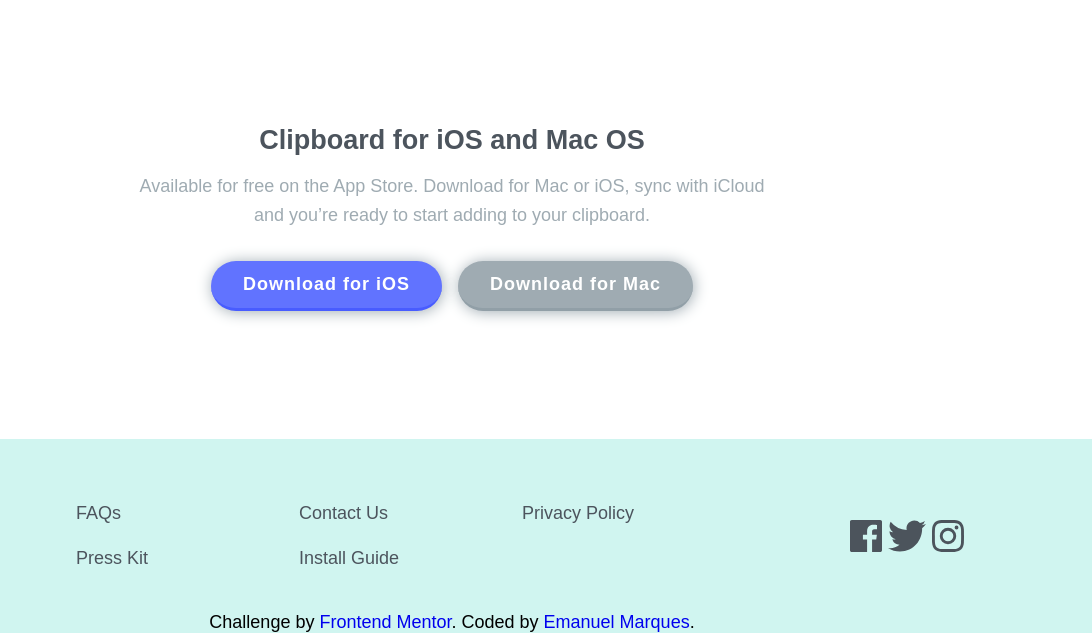
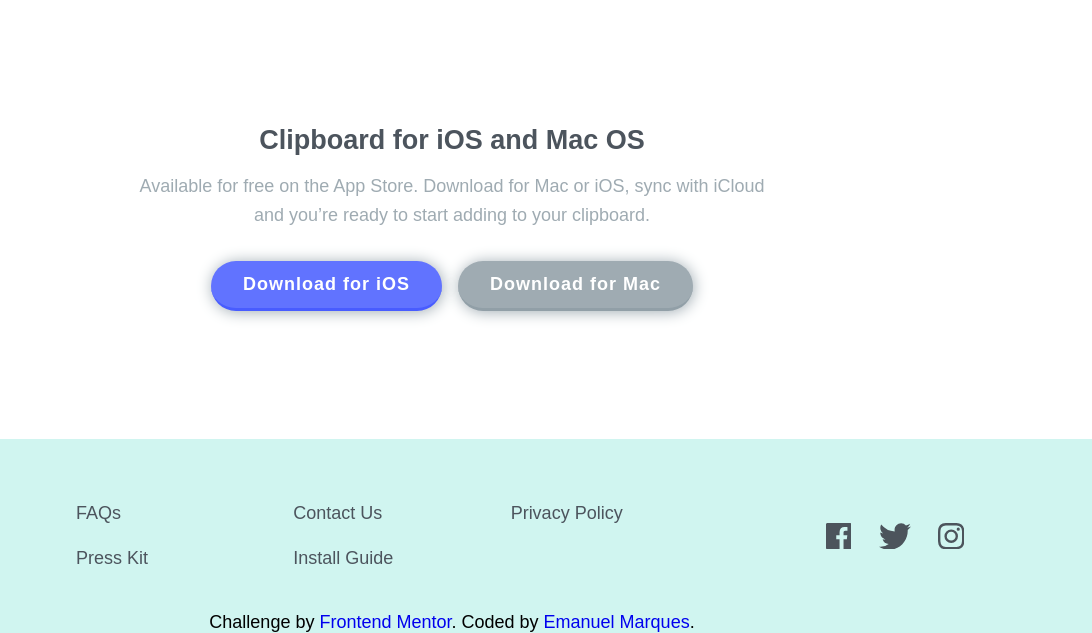
Before and after one commit to emanuelm45/landing-page-clipboard, a plain HTML site: page index.html in a window 1280 px wide. Shown: the part 2541-3174 px from the top of the page, 188-1280 px from the left. Drawn offline with Linux system fonts and the light colour scheme; a web font is replaced by a local one.

Commit message:
social media icon size changed

```diff
--- a/scss/index.scss
+++ b/scss/index.scss
@@ -224,15 +224,15 @@ footer {
         }
 
         .social-media {
-            width: 8rem;
+            width: 10rem;
             display: flex;
             align-items: center;
             justify-content: space-between;
 
             .social-media__link {
                 display: block;
-                width: 2rem;
-                height: 2rem;
+                width: 1.6rem;
+                height: 1.6rem;
             }
 
             .social-media__link.facebook {
@@ -241,7 +241,7 @@ footer {
 
             .social-media__link.twitter {
                 @include hover-image(url(./images/icon-twitter.svg), url(./images/icon-twitter-hover.svg));
-                width: 2.4rem;
+                width: 2rem;
             }
 
             .social-media__link.instagram {
```
Also changed, not shown: index.css.
